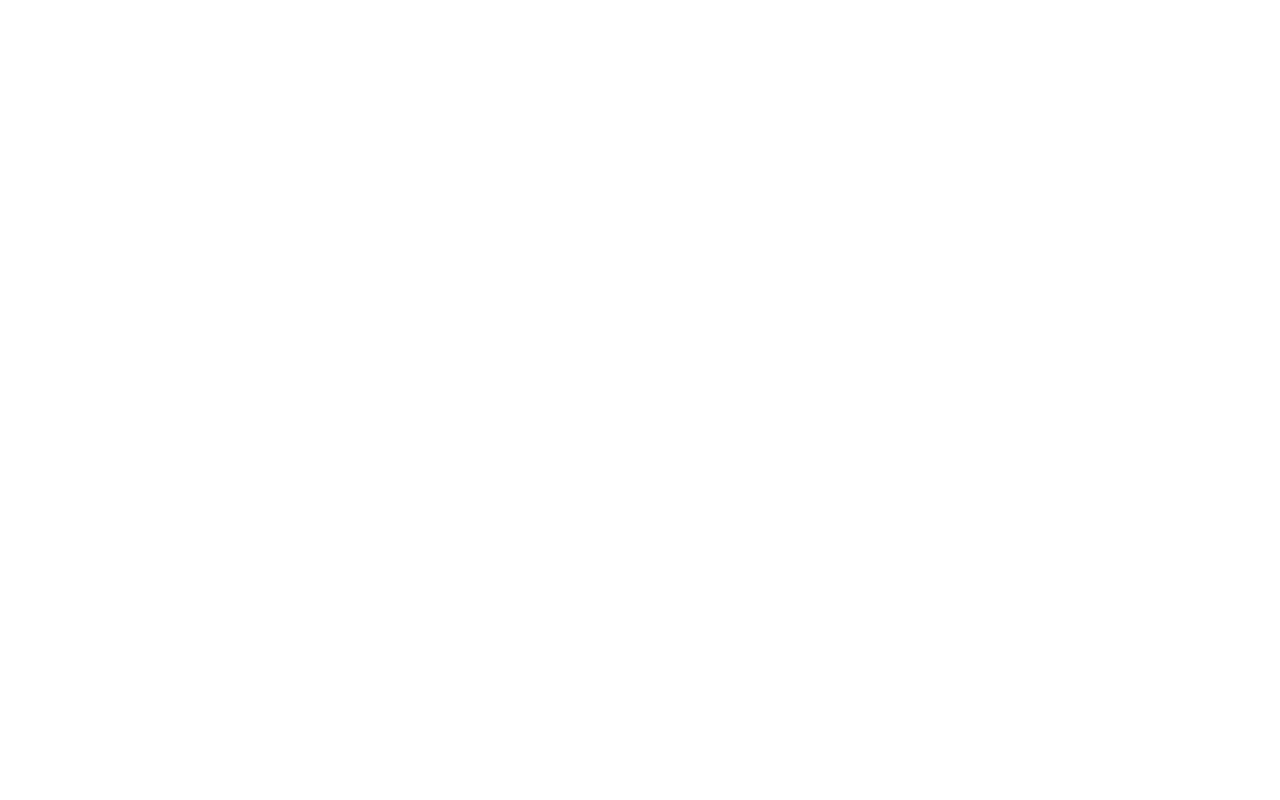
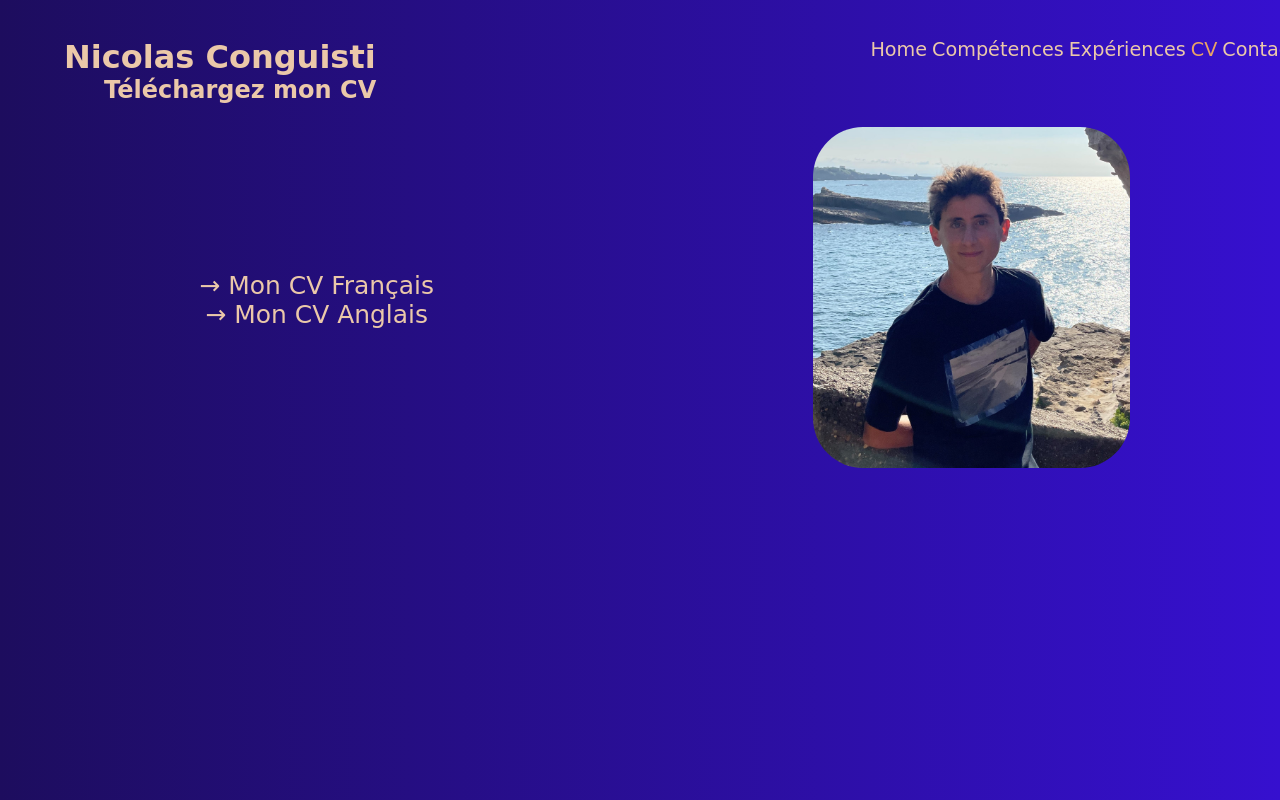
Before and after one commit to Nicolas-Conguisti/Portfolio, a plain HTML site: page src/cv.html in a window 1280 px wide. Drawn offline with Linux system fonts and the light colour scheme; a web font is replaced by a local one.

Commit message:
fix : feat : Développement de la page CV et généralisation de classes

```diff
--- a/assets/styles/style.css
+++ b/assets/styles/style.css
@@ -43,13 +43,18 @@ main{
     margin: 0;
 }
 
-.global_nav_liens{
+.global_liens{
     text-decoration: none;
     font-size: 120%;
     transition: color 0.2s ease, text-decoration 0.2s ease;
 }
 
-.global_nav_liens:hover {
+.global_lienActuel{
+    pointer-events: none;
+    color: rgb(233, 163, 102);
+}
+
+.global_liens:hover {
     color: rgb(233, 163, 102);
     text-decoration: underline;
 }
@@ -66,14 +71,14 @@ main{
     border-radius: 50px;
 }
 
-#index_main_container_introTextuelle{
-    max-width: 65%;
+.global_main_container_content{
+    width: 65%;
     display: flex;
     align-items: center;
     text-align: center;
     padding: 5%;
 }
 
-#index_main_introTextuelle{
+.global_main_content{
     font-size: 130%;
 }
--- a/src/cv.html
+++ b/src/cv.html
@@ -0,0 +1,36 @@
+<!DOCTYPE html>
+<html lang="fr">
+<head>
+    <meta charset="UTF-8">
+    <meta name="viewport" content="width=device-width, initial-scale=1.0">
+    <title>Nicolas Conguisti - Mon CV</title>
+    <link rel="stylesheet" href="../assets/styles/style.css">
+    <link rel="icon" type="image/x-icon" href="../assets/images/icone/icone_livre.png">
+</head>
+<body>
+    <header>
+        <div id="index_header_container_titres">
+            <h1 class="global_texte">Nicolas Conguisti</h1>
+            <h2 class="global_texte global_sousTitre">Téléchargez mon CV</h2>
+        </div>
+        <nav>
+            <a href="./index.html" class="global_texte global_liens" id="index_nav_lienHome"> Home </a>
+            <a href="./competences.html" class="global_texte global_liens" id="index_nav_lienCompetences"> Compétences </a>
+            <a href="./experiences.html" class="global_texte global_liens" id="index_nav_lienExperiences"> Expériences </a>
+            <a href="./cv.html" class="global_texte global_liens global_lienActuel" id="index_nav_lienCV"> CV </a>
+            <a href="./contact.html" class="global_texte global_liens" id="index_nav_lienContact"> Contact </a>
+        </nav>
+    </header>
+    <main>
+        <article class="global_main_container_content">
+            <u1 class="global_main_content">
+                <a href="../assets/images/CVs/Nicolas-Conguisti_CV_FR.pdf" download target="_blank" class="global_texte global_liens">  &rarr; Mon CV Français </a> <br>
+                <a href="images/CV_Stage_2024_Nicolas_Conguisti_eng.pdf" download target="_blank" class="global_texte global_liens"> &rarr; Mon CV Anglais </a> <br>
+            </u1>
+        </article>
+        <article id="index_main_container_photoPresentation">
+            <img id="index_main_photoPresentation" src="../assets/images/photo/photo_mer.jpg" alt="Photo de présentation">
+        </article>
+    </main>
+</body>
+</html>
```
Also changed, not shown: src/index.html (+8 -7 lines).
